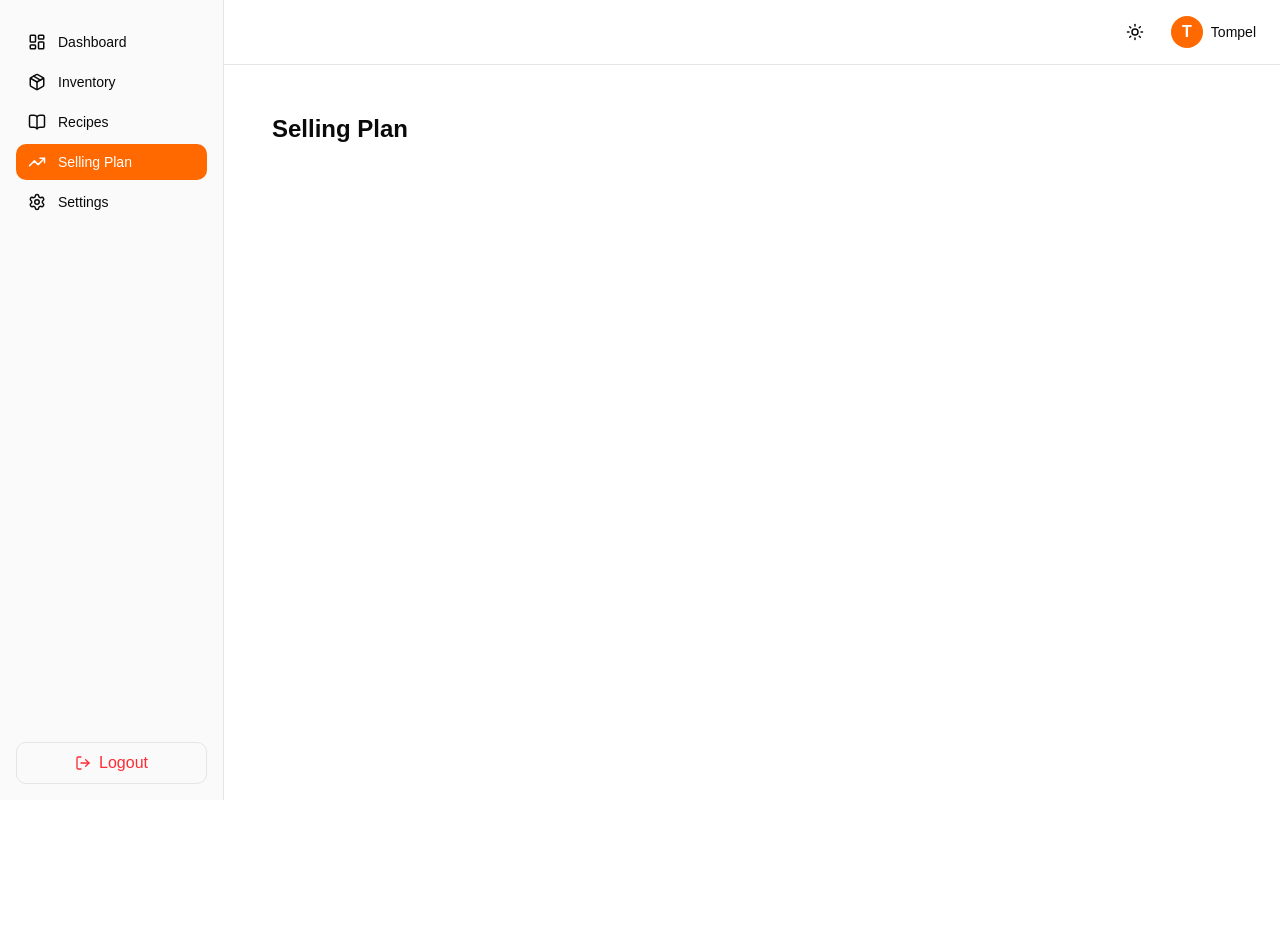
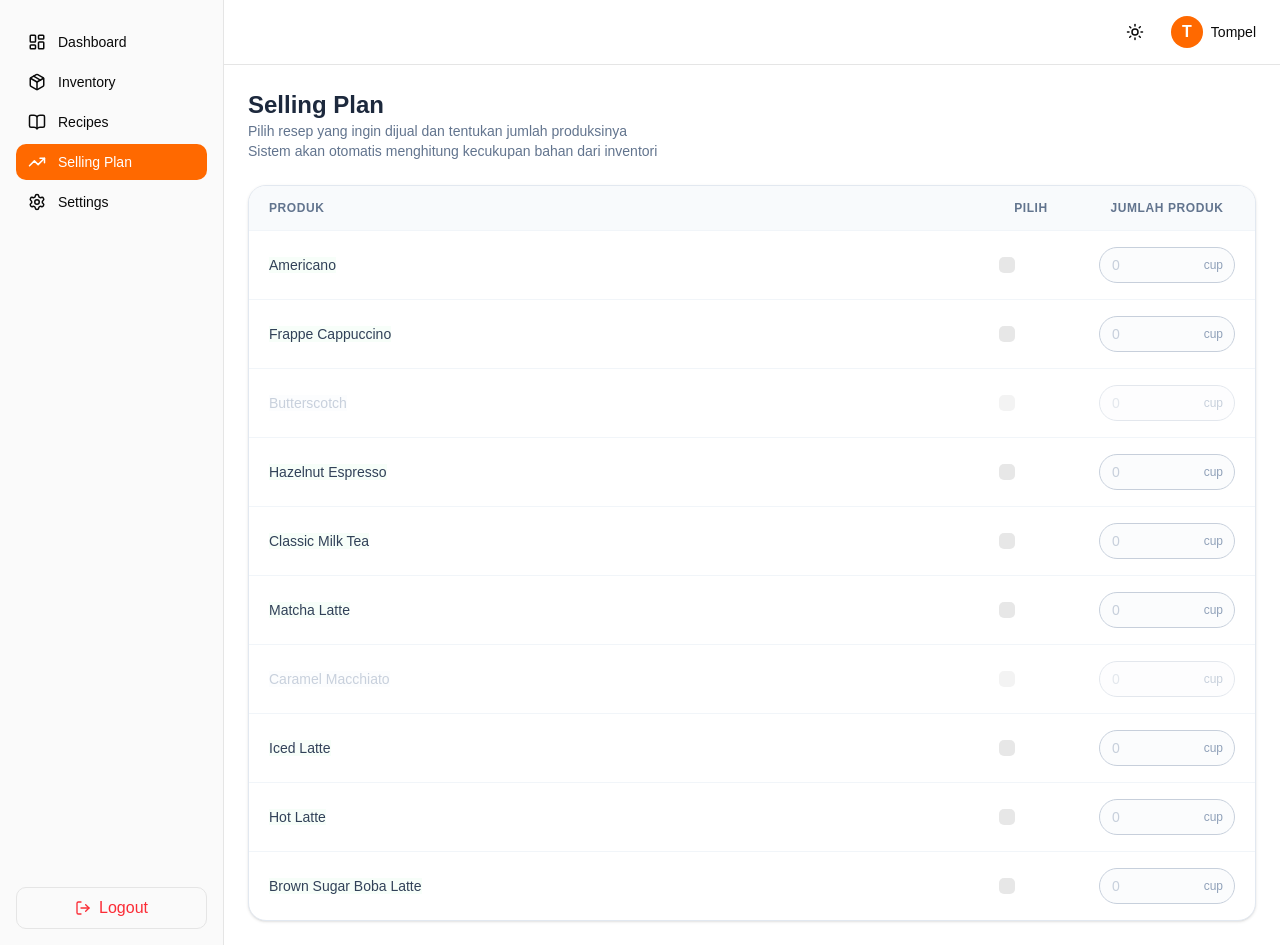
Before and after one commit to 505-kada-team/frontend-dev, a React app: page /selling-plan in a window 1280 px wide. Before the commit the page ends 800 px from the top, so only its background shows below. Built offline with nearby package versions, Linux system fonts and the light colour scheme; the HTML template or start-up script is replaced by a standard one.

Commit message:
add selling plan page

```diff
--- /dev/null
+++ b/src/components/ui/checkbox.jsx
@@ -0,0 +1,27 @@
+import { Checkbox as CheckboxPrimitive } from "@base-ui/react/checkbox"
+
+import { cn } from "@/lib/utils"
+import { CheckIcon } from "lucide-react"
+
+function Checkbox({
+  className,
+  ...props
+}) {
+  return (
+    <CheckboxPrimitive.Root
+      data-slot="checkbox"
+      className={cn(
+        "peer relative flex size-4 shrink-0 items-center justify-center rounded-[5px] border border-transparent bg-input/90 transition-shadow outline-none group-has-disabled/field:opacity-50 after:absolute after:-inset-x-3 after:-inset-y-2 focus-visible:border-ring focus-visible:ring-3 focus-visible:ring-ring/30 disabled:cursor-not-allowed disabled:opacity-50 aria-invalid:border-destructive aria-invalid:ring-3 aria-invalid:ring-destructive/20 aria-invalid:aria-checked:border-primary dark:aria-invalid:border-destructive/50 dark:aria-invalid:ring-destructive/40 data-checked:border-primary data-checked:bg-primary data-checked:text-primary-foreground dark:data-checked:bg-primary",
+        className
+      )}
+      {...props}>
+      <CheckboxPrimitive.Indicator
+        data-slot="checkbox-indicator"
+        className="grid place-content-center text-current transition-none [&>svg]:size-3.5">
+        <CheckIcon />
+      </CheckboxPrimitive.Indicator>
+    </CheckboxPrimitive.Root>
+  );
+}
+
+export { Checkbox }
--- a/src/pages/SellingPlanPage.jsx
+++ b/src/pages/SellingPlanPage.jsx
@@ -1,3 +1,142 @@
+import { useState } from "react"
+import { Checkbox } from "@/components/ui/checkbox"
+import { Input } from "@/components/ui/input"
+// import Pagination from "@/components/shared/Pagination"
+
+const ITEMS_PER_PAGE = 10
+
+// Dummy data — nanti diganti data resep asli (dari RecipePage/backend).
+// `isAvailable` sementara statis untuk slicing tampilan; nanti dihitung
+// otomatis dari perbandingan kebutuhan bahan resep vs sisa stok inventory.
+const dummyPlans = [
+  { id: 1, name: "Americano", isAvailable: true },
+  { id: 2, name: "Frappe Cappuccino", isAvailable: true },
+  { id: 3, name: "Butterscotch", isAvailable: false },
+  { id: 4, name: "Hazelnut Espresso", isAvailable: true },
+  { id: 5, name: "Classic Milk Tea", isAvailable: true },
+  { id: 6, name: "Matcha Latte", isAvailable: true },
+  { id: 7, name: "Caramel Macchiato", isAvailable: false },
+  { id: 8, name: "Iced Latte", isAvailable: true },
+  { id: 9, name: "Hot Latte", isAvailable: true },
+  { id: 10, name: "Brown Sugar Boba Latte", isAvailable: true },
+  { id: 11, name: "Vanilla Sweet Cream", isAvailable: true },
+  { id: 12, name: "Mocha Frappe", isAvailable: false },
+]
+
 export default function SellingPlanPage() {
-  return <h1 className="text-2xl font-bold p-6">Selling Plan</h1>
+  const [currentPage, setCurrentPage] = useState(1)
+  const [selected, setSelected] = useState({})     // { [id]: boolean }
+  const [quantities, setQuantities] = useState({}) // { [id]: string }
+
+  const paginatedPlans = dummyPlans.slice(
+    (currentPage - 1) * ITEMS_PER_PAGE,
+    currentPage * ITEMS_PER_PAGE
+  )
+
+  const toggleSelect = (plan) => {
+    if (!plan.isAvailable) return
+    setSelected((prev) => {
+      const isNowChecked = !prev[plan.id]
+      if (!isNowChecked) {
+        setQuantities((q) => ({ ...q, [plan.id]: "" }))
+      }
+      return { ...prev, [plan.id]: isNowChecked }
+    })
+  }
+
+  const updateQuantity = (id, value) => {
+    setQuantities((prev) => ({ ...prev, [id]: value }))
+  }
+
+  return (
+    <div className="space-y-6">
+      <div>
+        <h1 className="text-2xl font-bold text-slate-800">Selling Plan</h1>
+        <p className="text-sm text-slate-500">
+          Pilih resep yang ingin dijual dan tentukan jumlah produksinya
+        </p>
+        <p className="text-sm text-slate-500">
+          Sistem akan otomatis menghitung kecukupan bahan dari inventori
+        </p>
+      </div>
+
+      <div className="bg-white border border-slate-200 rounded-2xl shadow-sm overflow-hidden">
+        <table className="w-full text-sm">
+          <thead>
+            <tr className="border-b border-slate-100 bg-slate-50">
+              <th className="text-left px-5 py-3.5 text-xs font-semibold text-slate-500 uppercase tracking-wider">
+                Produk
+              </th>
+              <th className="text-center px-4 py-3.5 text-xs font-semibold text-slate-500 uppercase tracking-wider w-24">
+                Pilih
+              </th>
+              <th className="text-center px-5 py-3.5 text-xs font-semibold text-slate-500 uppercase tracking-wider w-44">
+                Jumlah Produk
+              </th>
+            </tr>
+          </thead>
+          <tbody className="divide-y divide-slate-100">
+            {paginatedPlans.map((plan) => {
+              const isChecked = !!selected[plan.id]
+              const isDisabled = !plan.isAvailable
+
+              return (
+                <tr
+                  key={plan.id}
+                  onClick={() => toggleSelect(plan)}
+                  className={`transition-colors ${
+                    isDisabled ? "opacity-50 cursor-not-allowed" : "hover:bg-slate-50 cursor-pointer"
+                  }`}
+                >
+                  <td className="px-5 py-4">
+                    <span
+                      className={`text-sm font-medium ${
+                        isDisabled
+                          ? "border-slate-200 text-slate-400 bg-slate-50"
+                          : "border-green-200 text-slate-700 bg-green-50/50"
+                      }`}
+                    >
+                      {plan.name}
+                    </span>
+                  </td>
+
+                  <td className="px-4 py-4 text-center" onClick={(e) => e.stopPropagation()}>
+                    <Checkbox
+                      checked={isChecked}
+                      disabled={isDisabled}
+                      onCheckedChange={() => toggleSelect(plan)}
+                    />
+                  </td>
+
+                  <td className="px-5 py-4" onClick={(e) => e.stopPropagation()}>
+                    <div className="relative">
+                      <Input
+                        type="number"
+                        min={0}
+                        placeholder="0"
+                        disabled={!isChecked}
+                        value={quantities[plan.id] || ""}
+                        onChange={(e) => updateQuantity(plan.id, e.target.value)}
+                        className="pr-10 border-green-200 text-green-700 placeholder:text-green-700 bg-green-50/50 disabled:bg-slate-50 disabled:text-slate-400 disabled:placeholder:text-slate-400 disabled:border-slate-400 [appearance:textfield] [&::-webkit-outer-spin-button]:appearance-none [&::-webkit-inner-spin-button]:appearance-none"
+                      />
+                      <span className="absolute right-3 top-1/2 -translate-y-1/2 text-xs text-slate-400">
+                        cup
+                      </span>
+                    </div>
+                  </td>
+                </tr>
+              )
+            })}
+          </tbody>
+        </table>
+      </div>
+
+      {/* <Pagination
+        currentPage={currentPage}
+        totalItems={dummyPlans.length}
+        itemsPerPage={ITEMS_PER_PAGE}
+        onPageChange={setCurrentPage}
+      /> */}
+    </div>
+  )
 }
```
